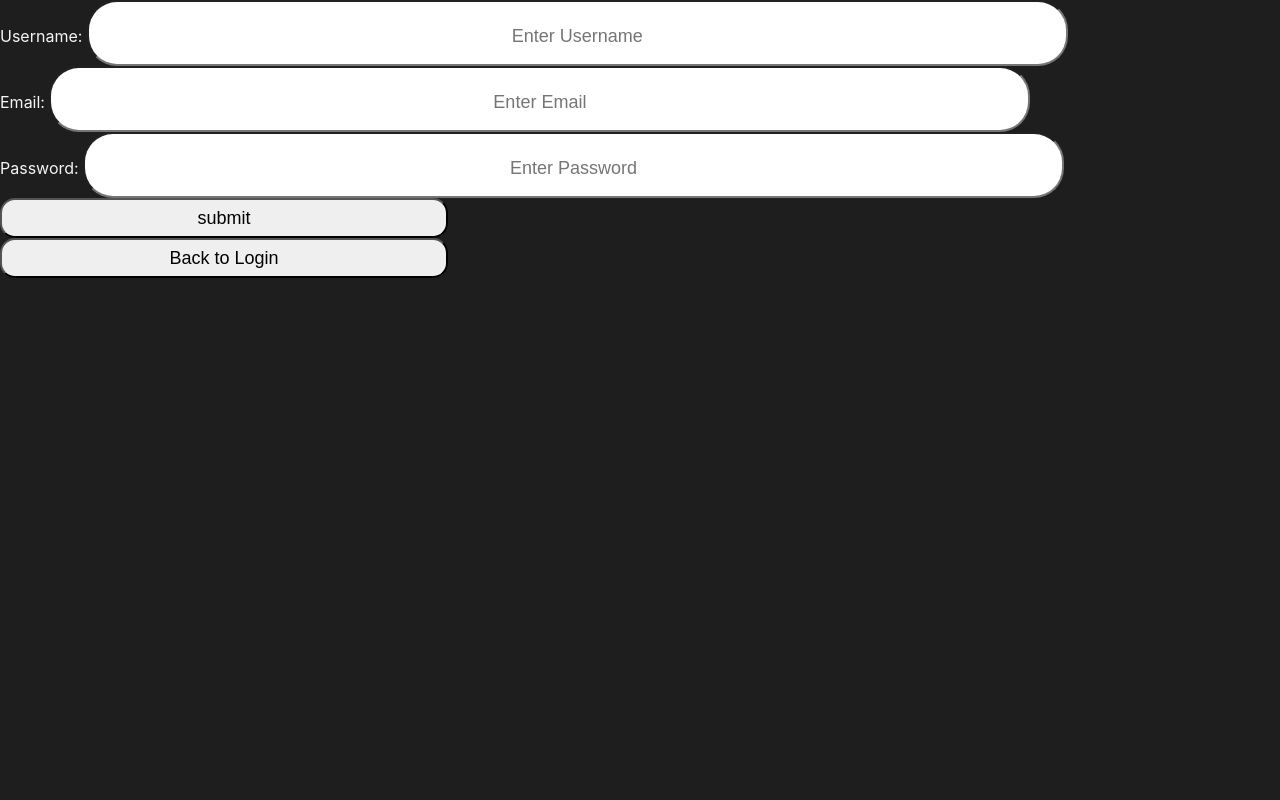
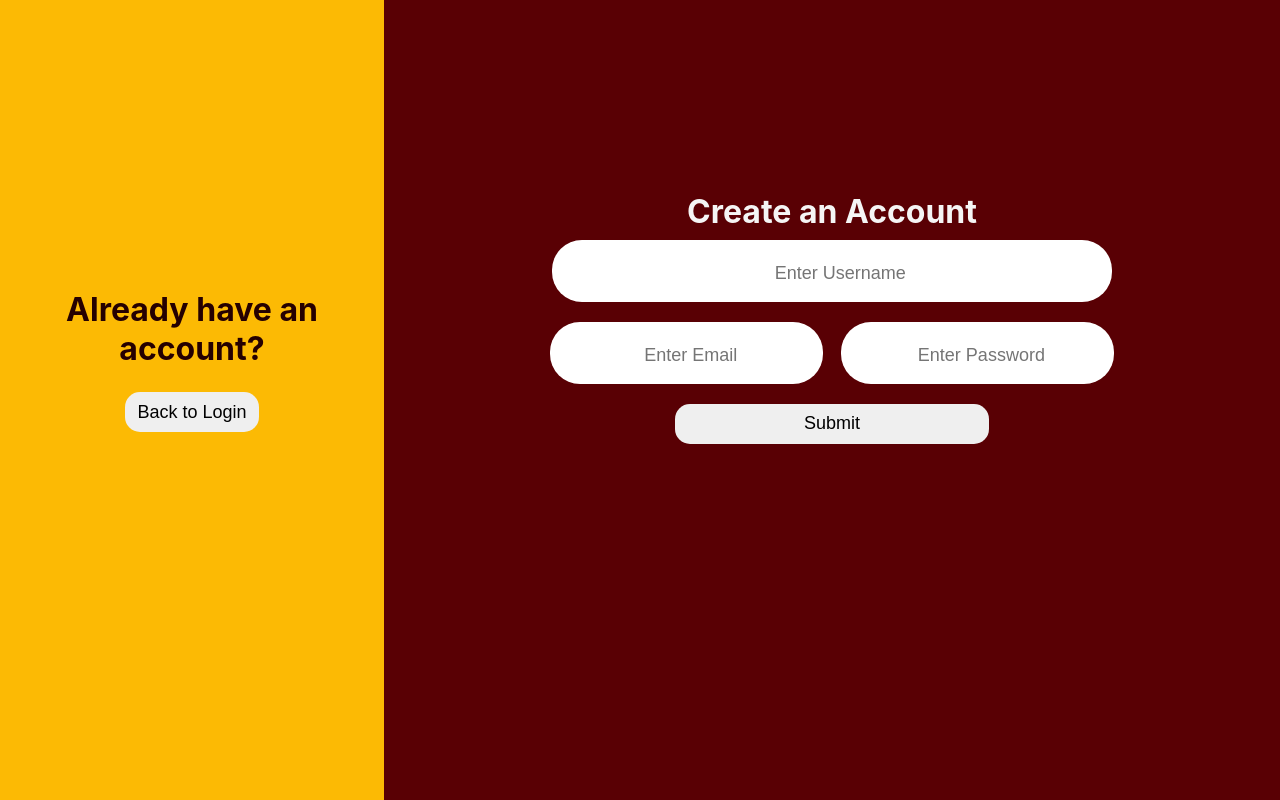
Before and after one commit to NicoM-7/Music-Webapp, a React (Create React App) app in the folder frontend/: page /signUp in a window 1280 px wide. Shown: the top 800 px of the page. Built offline with nearby package versions, Linux system fonts and the light colour scheme.

Commit message:
Finished sign up css

```diff
--- a/frontend/src/components/login.jsx
+++ b/frontend/src/components/login.jsx
@@ -89,8 +89,8 @@ function Login() {
             <div className='container1'>
                 <h1 className='Login'>Log In</h1>
                 <form onSubmit={signIn}>
-                    <input type="text" name="email" onChange={handleChange} placeholder="Email" value={inputs.email || ""} /><br></br>
-                    <input type="password" name="password" onChange={handleChange} placeholder="Password" value={inputs.password || ""} /><br></br>
+                    <input type="text" name="email" onChange={handleChange} placeholder="Email" value={inputs.email || ""} /><br></br><br></br>
+                    <input type="password" name="password" onChange={handleChange} placeholder="Password" value={inputs.password || ""} /><br></br><br></br>
                     <button type="submit" className='loginButton'>Login</button>
                 </form> <br></br><br></br>
 
--- a/frontend/src/components/signUp.jsx
+++ b/frontend/src/components/signUp.jsx
@@ -2,6 +2,7 @@ import { useState } from 'react';
 import { createUserWithEmailAndPassword, sendEmailVerification } from "firebase/auth";
 import { useNavigate } from 'react-router-dom';
 import { auth } from "../firebase";
+import "../styles/signUp.css";
 function SignUp() {
 
     let navigate = useNavigate();
@@ -33,7 +34,8 @@ function SignUp() {
         const email = inputs.email;
         const password = inputs.password;
 
-        fetch("http://" + window.location.hostname + ":9000/api/open/usernames", {method: "GET", headers: new Headers({'Content-Type': 'application/json'})
+        fetch("http://" + window.location.hostname + ":9000/api/open/usernames", {
+            method: "GET", headers: new Headers({ 'Content-Type': 'application/json' })
         })
             .then((res => res.json()))
             .then(data => {
@@ -60,7 +62,7 @@ function SignUp() {
                         .then((userCredential) => {
                             const user = userCredential.user;
                             if (user != null) {
-                                fetch("http://" + window.location.hostname + ":9000/api/open/usernames/insert", {method: "POST", body: JSON.stringify({"username": username, "id": user.uid, "administrator": "false", "activated": "true"}), headers: new Headers({'Content-Type': 'application/json'})})
+                                fetch("http://" + window.location.hostname + ":9000/api/open/usernames/insert", { method: "POST", body: JSON.stringify({ "username": username, "id": user.uid, "administrator": "false", "activated": "true" }), headers: new Headers({ 'Content-Type': 'application/json' }) })
                                     .then(res => res.json)
                                     .then(data => {
                                         console.log("Inserted user into database!");
@@ -98,17 +100,19 @@ function SignUp() {
 
     return (
         <div>
+            <div className='container3'>
+                <h1 className='h1take2'>Already have an account?</h1><br></br>
+                <button onClick={loginPage}>Back to Login</button>
+            </div>
+            <div className='container4'>
+                <h1>Create an Account</h1>
                 <form onSubmit={signUp}>
-                <label htmlFor="usernameInput">Username: </label>
-                <input type="text" name="uname" onChange={handleChange} value={inputs.uname || ""} placeholder="Enter Username"></input><br></br>
-                <label htmlFor="emailInput">Email: </label>
-                <input type="text" name="email" onChange={handleChange} value={inputs.email || ""} placeholder="Enter Email"></input><br></br>
-                <label htmlFor="passwordInput">Password: </label>
-                <input type="text" name="password" onChange={handleChange} value={inputs.password || ""} placeholder="Enter Password"></input><br></br>
-                <button type="submit">submit</button>
+                    <input type="text" className='usernameInput' name="uname" onChange={handleChange} value={inputs.uname || ""} placeholder="Enter Username"></input><br></br><br></br>
+                    <input type="text" className='emailInput' name="email" onChange={handleChange} value={inputs.email || ""} placeholder="Enter Email"></input>
+                    <input type="text" className='passwordInput' name="password" onChange={handleChange} value={inputs.password || ""} placeholder="Enter Password"></input><br></br><br></br>
+                    <button type="submit">Submit</button>
                 </form>
-
-            <button onClick={loginPage}>Back to Login</button>
+            </div>
 
             <p>{emailEmptyError ? "Email empty " : " "} {passwordEmptyError ? "Password empty " : " "} {usernameEmptyError ? "Username empty " : " "}</p>
             <p>{accountVerified ? "We have sent a verification email to " + inputs.email : ""}</p>
--- a/frontend/src/styles/login.css
+++ b/frontend/src/styles/login.css
@@ -2,6 +2,8 @@ input {
     width: 76%;
     height: 60px;
     border-radius: 30px;
+    text-indent: 3%;
+    border: none;
 }
 
 .container1 {
@@ -38,6 +40,7 @@ button{
     height: 40px;
     font-size: large;
     border-radius: 15px;
+    border: none;
 }
 
 
--- /dev/null
+++ b/frontend/src/styles/signUp.css
@@ -0,0 +1,33 @@
+.container3{
+    width: 30%;
+    float: left;
+    height: 100vw;
+    background-color: #FCBA04;
+    text-align: center;
+    padding-top: 18%;
+}
+.container4{
+    width: 70%;
+    display: inline-block;
+    height: 100vw;
+    background-color: #590004;
+    text-align: center;
+    padding-top: 15%;
+}
+
+.h1take2{
+    color: #250001;
+}
+
+.usernameInput{
+    width: 62%;
+}
+
+.emailInput{
+    width: 30%;
+}
+
+.passwordInput{
+    width: 30%;
+    margin-left: 2%;
+}
```
Lines whose indentation alone changed are shown as unchanged.
